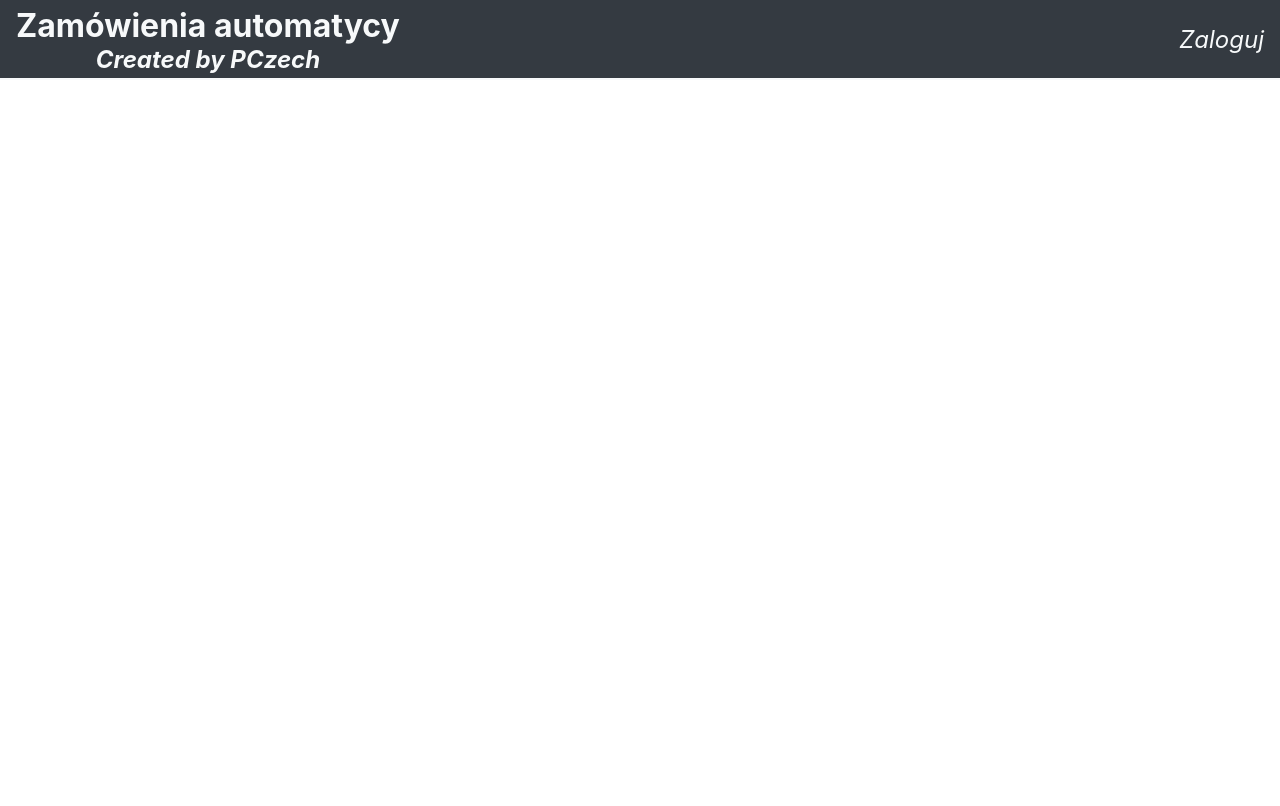
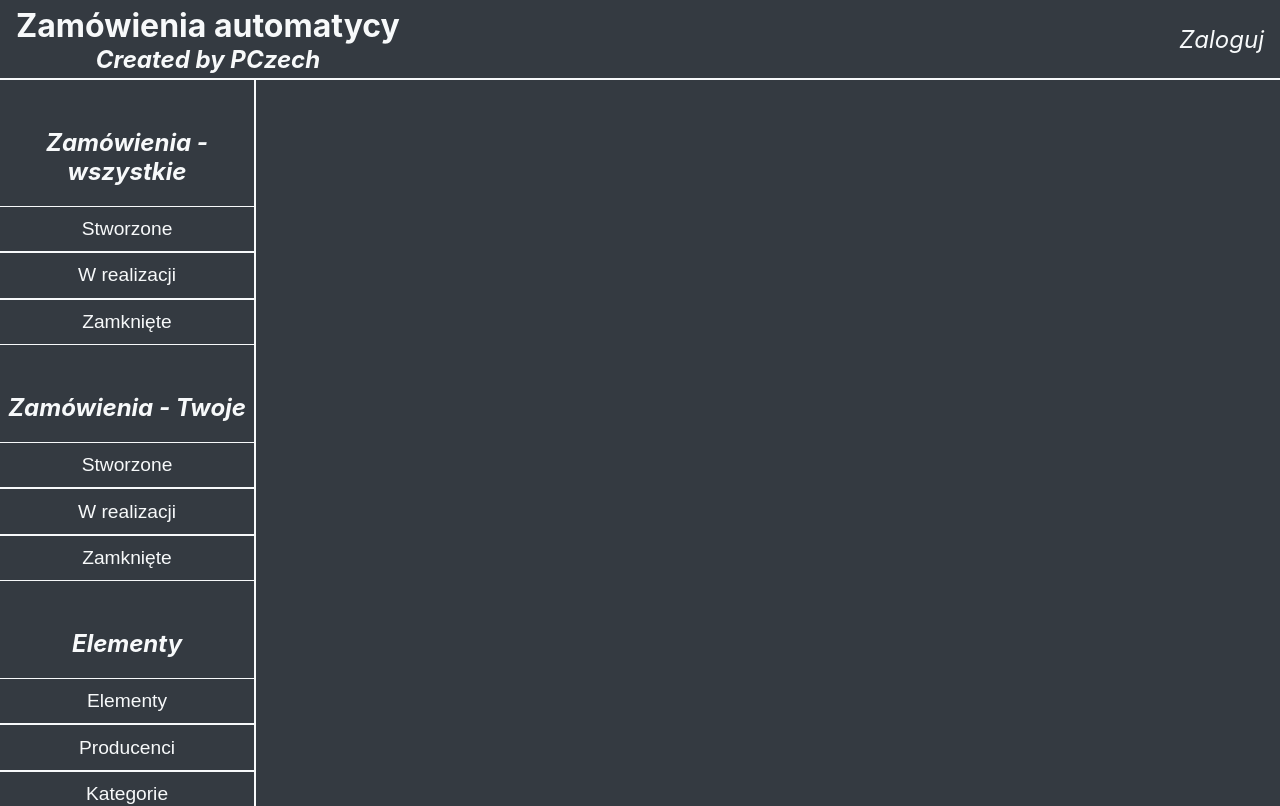
Before and after one commit to czechp/orders-frontend, a React (Create React App) app: page / in a window 1280 px wide. Shown: the top 806 px of the page. Built offline with nearby package versions, Linux system fonts and the light colour scheme.

Commit message:
Basic page navigation

```diff
--- a/src/App.js
+++ b/src/App.js
@@ -1,17 +1,19 @@
 import './App.css';
 import {Content, ContentWrapper, Layout, Navigation, TopBar} from "./layout/Layout";
 import TopBarCmp from "./layout/component/TopBarCmp";
+import NavigationCmp from "./layout/component/NavigationCmp";
 
 function App() {
   return (
     <div className="App">
+
         <Layout>
             <TopBar>
                 <TopBarCmp />
             </TopBar>
             <ContentWrapper>
                 <Navigation>
-
+                    <NavigationCmp />
                 </Navigation>
                 <Content>
 
--- a/src/layout/Layout.js
+++ b/src/layout/Layout.js
@@ -22,4 +22,5 @@ export const Content = styled.div`
 export const Navigation = styled.div`
     width: 20vw;
     border-right: 2px solid;
+    min-height: 90vh;
 `;
--- /dev/null
+++ b/src/layout/component/NavigationCmp.js
@@ -0,0 +1,64 @@
+import styled from "styled-components";
+import colors from "../../style/colors";
+
+const NavigationCmp = () => {
+    return <Container>
+        <NavigationSection title="Zamówienia - wszystkie">
+            <NavigationButton>Stworzone</NavigationButton>
+            <NavigationButton>W realizacji</NavigationButton>
+            <NavigationButton>Zamknięte</NavigationButton>
+        </NavigationSection>
+        <NavigationSection title="Zamówienia - Twoje">
+            <NavigationButton>Stworzone</NavigationButton>
+            <NavigationButton>W realizacji</NavigationButton>
+            <NavigationButton>Zamknięte</NavigationButton>
+        </NavigationSection>
+        <NavigationSection title="Elementy">
+            <NavigationButton>Elementy</NavigationButton>
+            <NavigationButton>Producenci</NavigationButton>
+            <NavigationButton>Kategorie</NavigationButton>
+            <NavigationButton>Dostawcy</NavigationButton>
+        </NavigationSection>
+        <NavigationSection title="Realizuj">
+            <NavigationButton>Zamówienia</NavigationButton>
+        </NavigationSection>
+    </Container>
+}
+
+const NavigationSection = ({title, children}) => {
+    return <NavigationSectionContainer>
+        <NavigationSectionTitle>{title}</NavigationSectionTitle>
+        {children}
+    </NavigationSectionContainer>
+}
+const Container = styled.div`
+  width: 100%;
+`;
+
+const NavigationSectionContainer = styled.div`
+  width: 100%;
+  display: flex;
+  flex-direction: column;
+`;
+
+const NavigationSectionTitle = styled.h2`
+  margin-top: 3rem;
+  font-style: italic;
+`
+const NavigationButton = styled.button`
+  background-color: transparent;
+  border: none;
+  border-bottom: .5px solid;
+  border-top: .5px solid;
+  color: ${colors.main};
+  display: flex;
+  justify-content: center;
+  padding: .7rem;
+  cursor: pointer;
+  font-size: larger;
+  &:hover{
+    background-color: ${colors.main};
+    color: ${colors.background}
+  }
+`;
+export default NavigationCmp;
```
